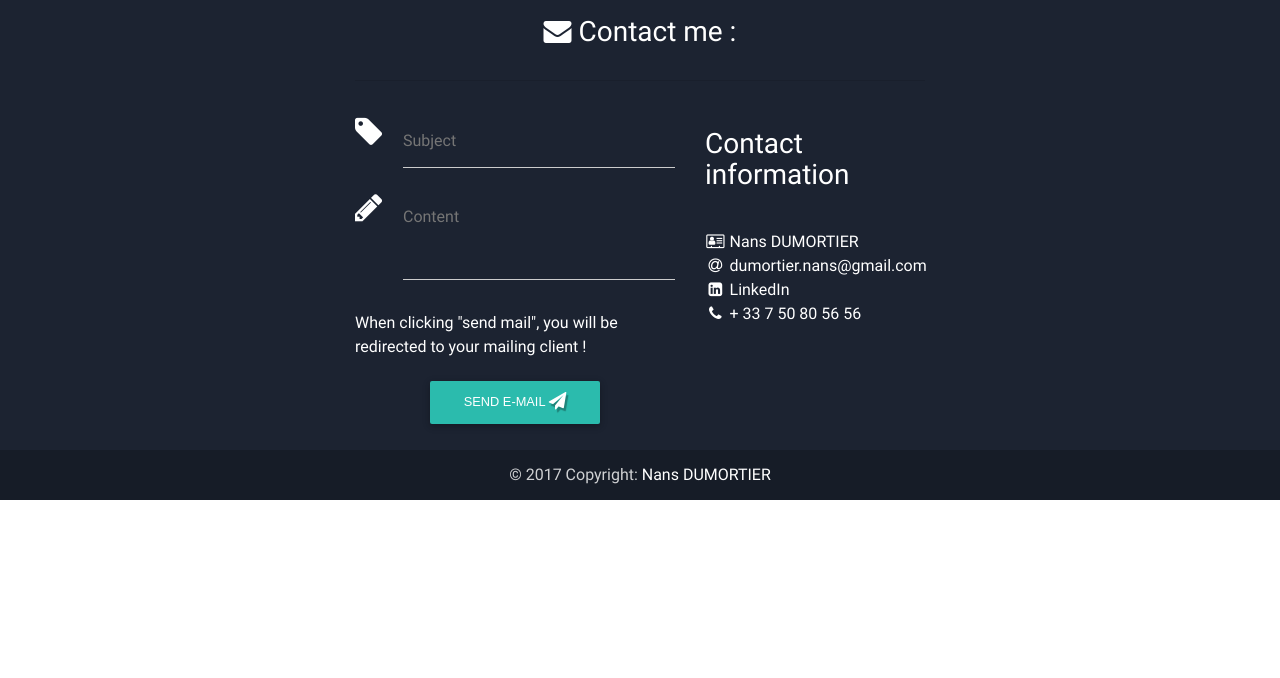
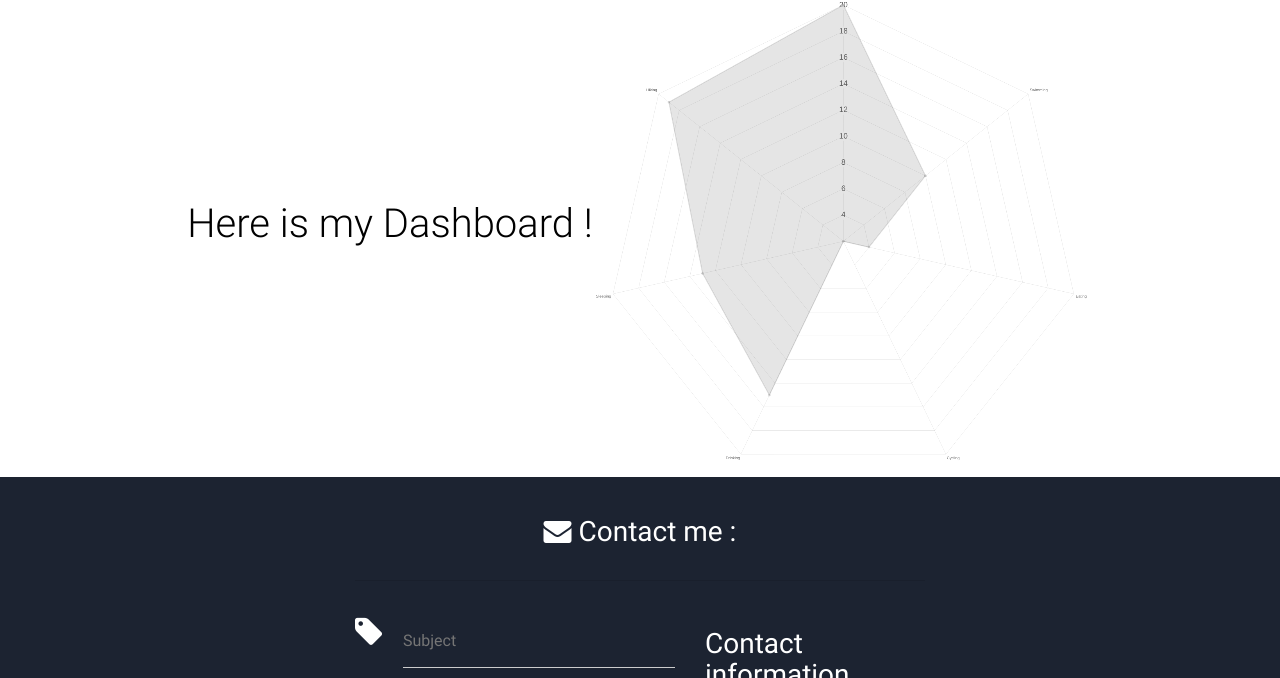
Before and after one commit to NansD/nansd.github.io, a plain HTML site: page index.html in a window 1280 px wide. Shown: the part 822-1500 px from the top of the page. Before the commit the page ends 1322 px from the top, so only its background shows below. Drawn offline with nearby package versions, Linux system fonts and the light colour scheme.

Commit message:
Work from the 23/09

```diff
--- a/css/style.css
+++ b/css/style.css
@@ -38,10 +38,10 @@
 }
 
 .contact-form textarea{
-  color: #FFF;
+  color: #FFFFFF;
 }
 .contact-form input[type=text]{
-  color: #FFF;
+  color: #FFFFFF;
 }
 .send-shadow{
   text-shadow: 2px 3px 1px rgba(0,0,0,0.3);
@@ -51,3 +51,16 @@
     margin: 0 auto;
     text-align: left;
 }
+
+#dashboard{
+  background-color: #FFFFFF;
+}
+
+#dashboard h1 {
+  color: #000000
+}
+
+#dashboard #myChart{
+  width: 500px !important;
+  height: 500px !important;
+}
--- a/index.html
+++ b/index.html
@@ -98,6 +98,12 @@
     </div>
     <!--/.Mask-->
     <!-- Dashboard -->
+    <div id="dashboard">
+        <div class="flex-center">
+            <h1 class="h1-responsive">Here is my Dashboard !</h1>
+            <canvas id="myChart" width="400px" height="400px"></canvas>
+        </div>
+    </div>
     <!--/ Dashboard -->
     <!--Footer-->
     <footer class="page-footer center-on-small-only">
@@ -191,6 +197,10 @@
     <!-- MDB core JavaScript -->
     <script type="text/javascript" src="js/mdb.min.js"></script>
 
+    <!-- ChartJS JavaScript -->
+    <script src="https://cdnjs.cloudflare.com/ajax/libs/Chart.js/2.7.0/Chart.bundle.min.js"></script>
+
+
     <!-- custom JavaScript -->
     <script type="text/javascript" src="js/script.js"></script>
 
--- a/js/script.js
+++ b/js/script.js
@@ -1,9 +1,12 @@
 $(function(){
-  $(".contact").on("click", function(){
-    $('html,body').animate({
-      scrollTop: $(".contact-form").offset().top
-    });
-  });
+  Chart.defaults.global.defaultFontSize = 20
+
+
+   $(".contact").on("click", function(){
+     $('html,body').animate({
+       scrollTop: $(".contact-form").offset().top
+     });
+   });
   $('.dashboard-link').on("click", function(){
     $('html,body').animate({
       scrollTop: $("#dashboard").offset().top
@@ -14,5 +17,21 @@ $(function(){
     var subject = $('#form32').val();
     var body = $('#form7').val();
     window.open('mailto:dumortier.nans@gmail.com?subject=' + subject + '&body=' +body);
-  })
-})
+  });
+
+  var ctx = document.getElementById("myChart");
+  var myRadarChart = new Chart(ctx, {
+    type: 'radar',
+    data: {
+      labels: ['Running', 'Swimming', 'Eating', 'Cycling', 'Drinking', 'Sleeping', 'Hiking'],
+      datasets: [{
+          data: [20, 10, 4, 2, 15, 13, 19]
+      }],
+      options: {
+        labels: {
+          fontSize: 20
+        }
+      }
+    }
+  });
+});
```
Also changed, not shown: 1 other file.
